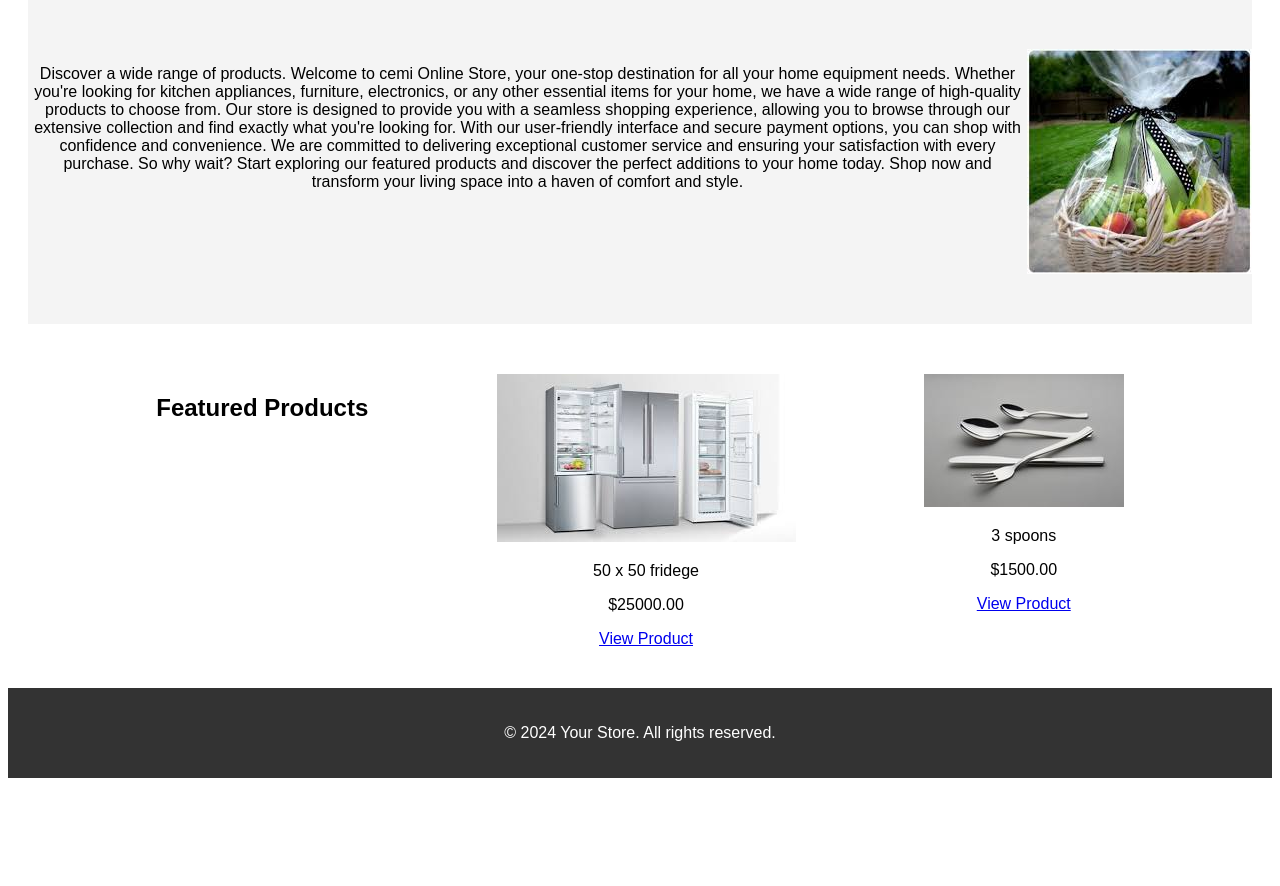
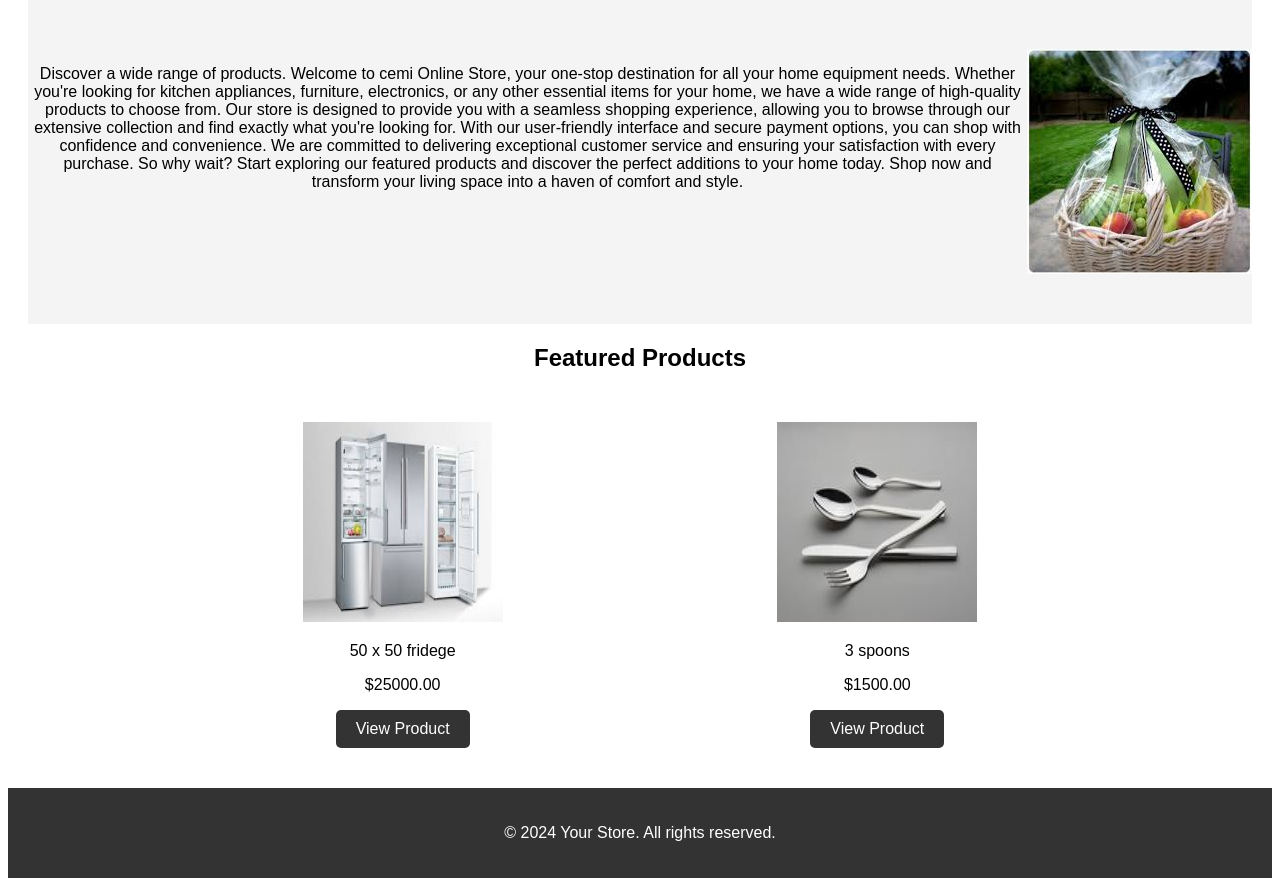
Before and after one commit to Pha12thom/Cemi-App, a Django app: page / in a window 1280 px wide. Shown: the part 306-1192 px from the top of the page. Before the commit the page ends 1084 px from the top, so only its background shows below. Run offline with Django 4.2, Linux system fonts and the light colour scheme; data comes from the database, SQL or seed files in the repository.

Commit message:
homepage

```diff
--- a/cemi/store/templates/home.html
+++ b/cemi/store/templates/home.html
@@ -15,14 +15,15 @@
     Welcome to cemi Online Store, your one-stop destination for all your home equipment needs. Whether you're looking for kitchen appliances, furniture, electronics, or any other essential items for your home, we have a wide range of high-quality products to choose from. Our store is designed to provide you with a seamless shopping experience, allowing you to browse through our extensive collection and find exactly what you're looking for. With our user-friendly interface and secure payment options, you can shop with confidence and convenience. We are committed to delivering exceptional customer service and ensuring your satisfaction with every purchase. So why wait? Start exploring our featured products and discover the perfect additions to your home today. Shop now and transform your living space into a haven of comfort and style.</p>
     <img src="{% static 'main.jpg' %}" alt="Hero Image">
 </section>
+<div class="feature"><h2>Featured Products</h2></div>
 <section class="products">
-    <h2>Featured Products</h2>
+
     {% for item in items_page %}
     <div class="product">
-        <img src="{{ item.images }}" alt="{{ item.name }}">
+        <img src="{{ item.images }}" height="200px" width="200px"  alt="{{ item.name }}">
         <p>{{ item.description }}</p>
         <p class="price">${{ item.price }}</p>
-        <a href="#">View Product</a>
+        <a href="#" class="btn">View Product</a>
     </div>
     {% endfor %}
     <!-- Featured products content here -->
```
